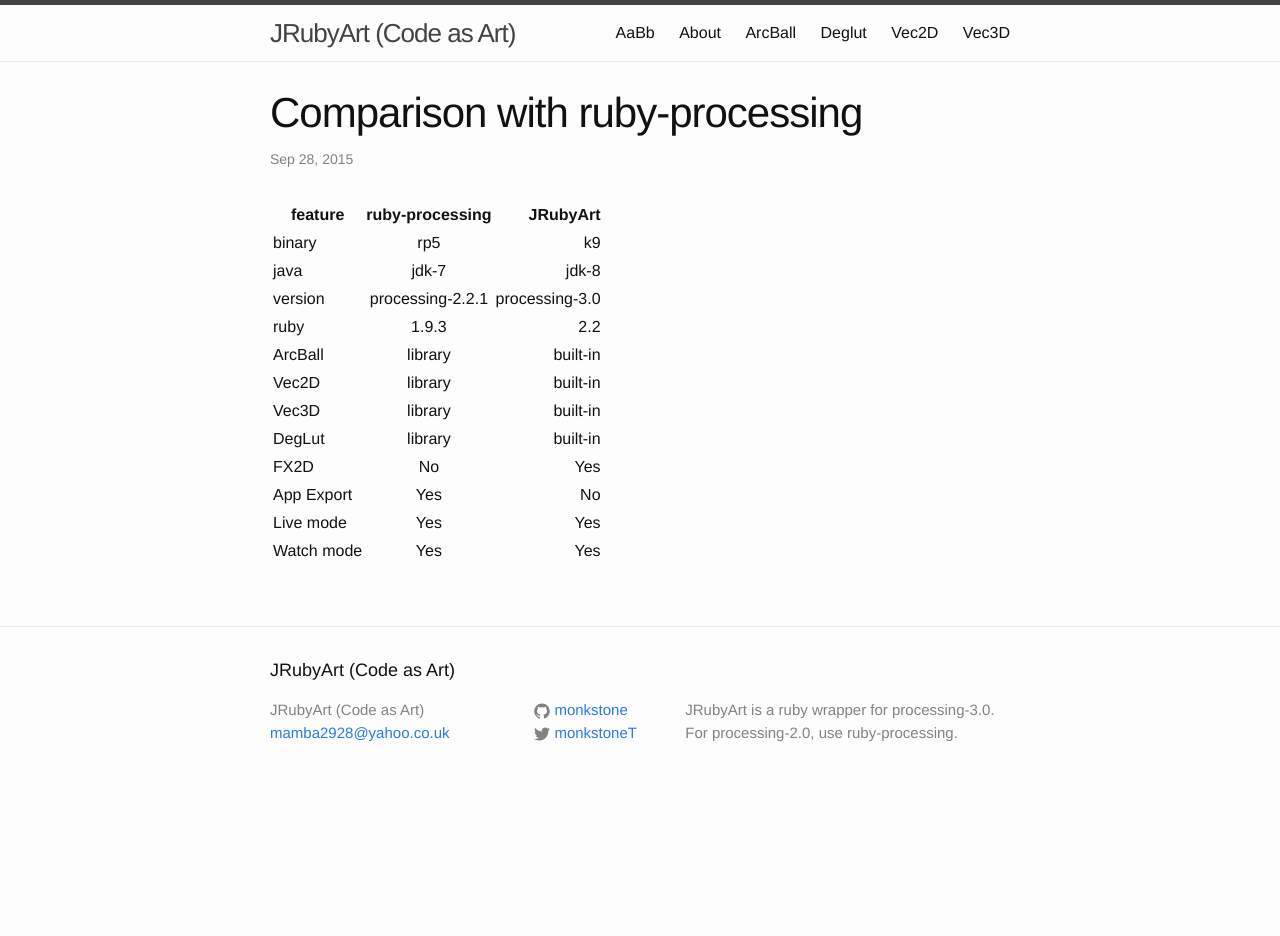
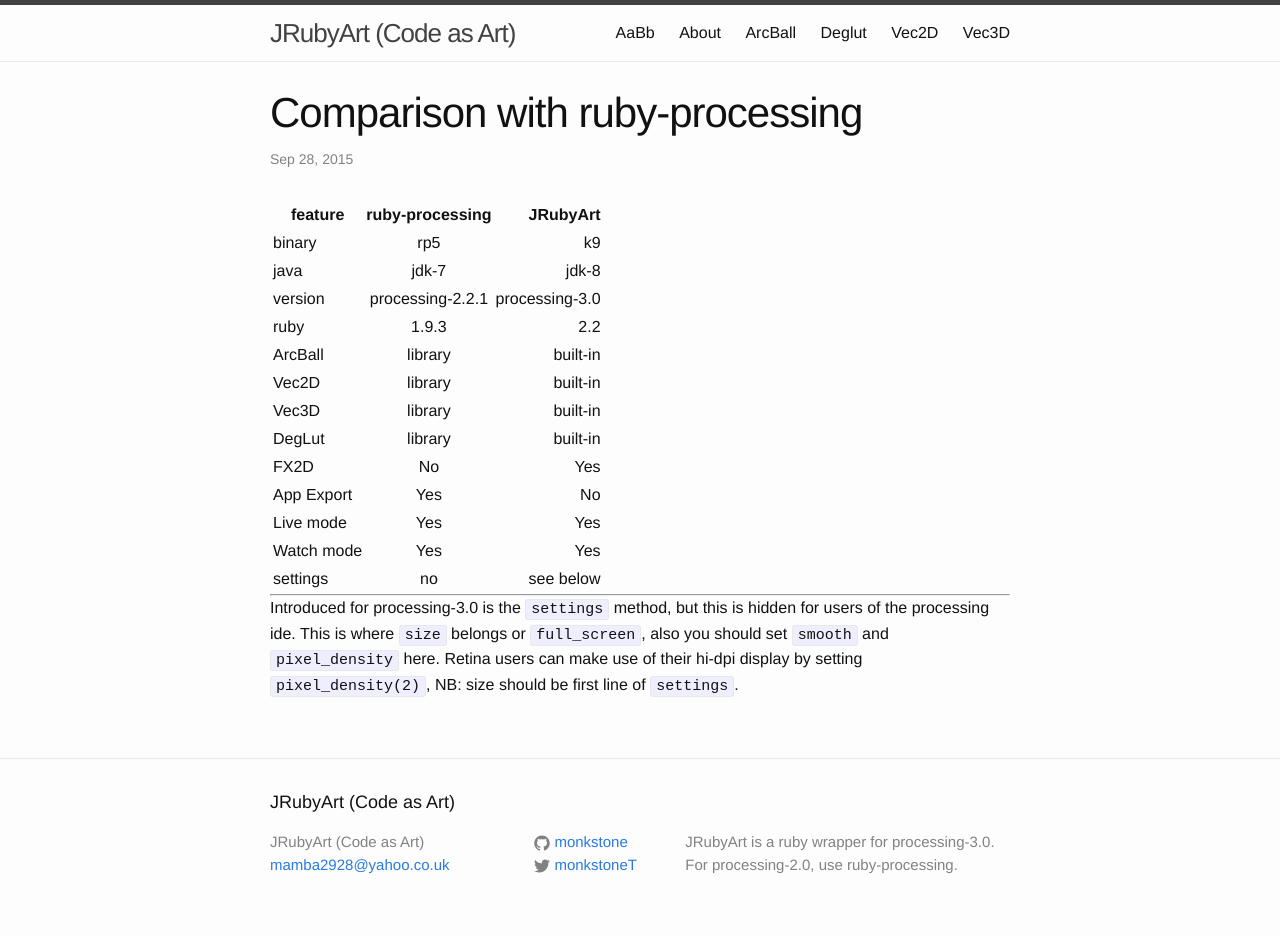
Before and after one commit to ruby-processing/ruby-processing.github.io, a Jekyll site: the page built from _posts/2015-09-28-comparison.md, in a window 1280 px wide. Built offline with Jekyll 4.4.1, drawn with Linux system fonts in a browser that asks for light colours; before the commit the page ends 900 px from its top, so only the background shows below that.

Commit message:
mention pixel_density

```diff
--- a/_posts/2015-09-28-comparison.md
+++ b/_posts/2015-09-28-comparison.md
@@ -17,5 +17,9 @@ categories: jruby_art update
 |DegLut     |library            |built-in       |
 |FX2D       |No                 |Yes            |
 |App Export |Yes                |No             |
-|Live mode  |Yes                |Yes             |
+|Live mode  |Yes                |Yes            |
 |Watch mode |Yes                |Yes            |
+|settings   |no                 |see below      |
+
+-----
+Introduced for processing-3.0 is the `settings` method, but this is hidden for users of the processing ide. This is where `size` belongs or `full_screen`, also you should set `smooth` and `pixel_density` here. Retina users can make use of their hi-dpi display by setting `pixel_density(2)`, NB: size should be first line of `settings`.
```
